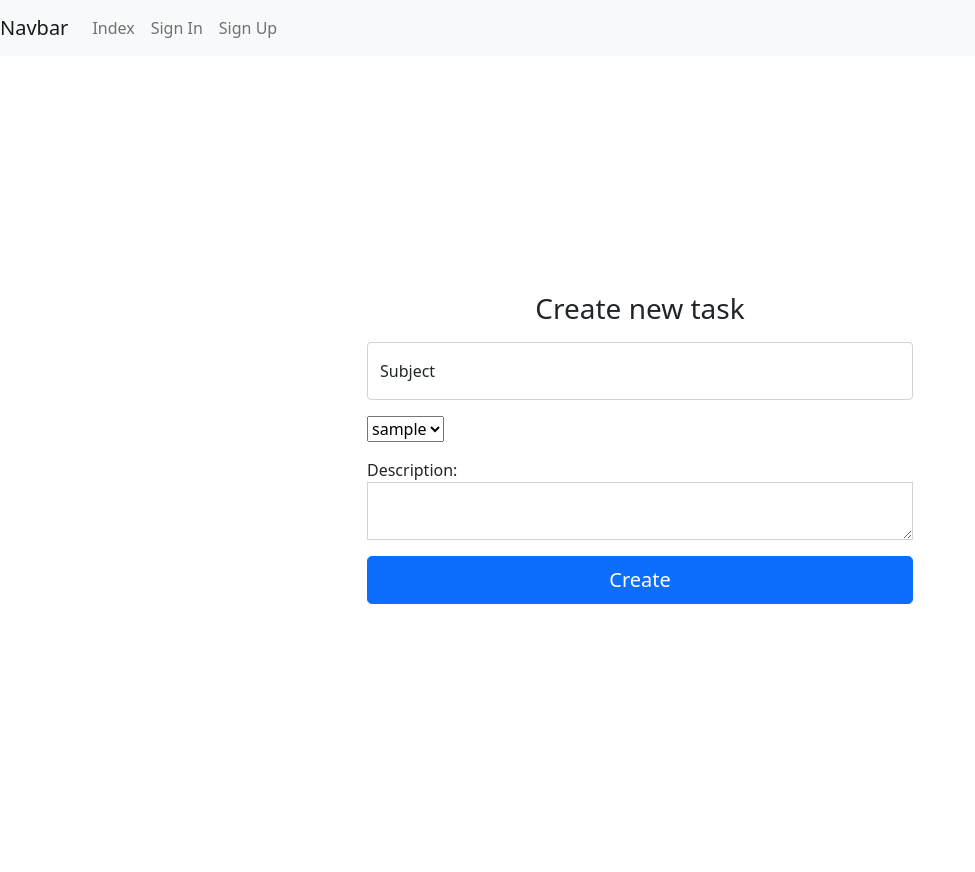
After one commit to artem-create16/to-do-list, a Flask app: page /task/1/create in a window 1280 px wide. The commit adds this page. Shown: the whole page, without its empty margins (0-975 px from the left). Run offline with Flask 2, Linux system fonts and the light colour scheme; tables that the repository leaves empty hold one stand-in row (values such as "Sample post"); parts of the project's set-up code (start-up, migrations or seed data) failed here and were passed over.

Commit message:
creating task

```diff
--- a/application/__init__.py
+++ b/application/__init__.py
@@ -24,11 +24,13 @@ def init_app():
         from application.main.routes import main_blueprint
         from application.auth.routes import auth_blueprint
         from application.project.routes import project_blueprint
+        from application.task.routes import task_blueprint
         from application.models import User, Task, Project
         from .admin import AdminView, HomeAdminView
         app.register_blueprint(main_blueprint)
         app.register_blueprint(auth_blueprint)
         app.register_blueprint(project_blueprint)
+        app.register_blueprint(task_blueprint)
         # commands
         from application.core.commands import seed_db
         app.cli.add_command(seed_db)
--- a/application/project/routes.py
+++ b/application/project/routes.py
@@ -38,7 +38,7 @@ def delete_project(project_id):
     return controller.delete_project(project_id)
 
 
-@project_blueprint.route('/<project_id>/del')
+@project_blueprint.route('/<project_id>/<user_id>/del')
 @login_required
-def delete_member_of_project(project_id):
-    return controller.delete_member_of_project(project_id)
+def delete_member_of_project(project_id, user_id):
+    return controller.delete_member_of_project(project_id, user_id)
--- /dev/null
+++ b/application/task/controller.py
@@ -0,0 +1,35 @@
+from flask import render_template, redirect, url_for, request
+from flask_login import current_user
+
+from application import db
+from application.models import User, Task, users_projects, Project
+from application.task.form import TaskForm
+
+
+def create_task(project_id):
+    project = Project.query.filter_by(id=project_id).first()
+    members = User.query.join(users_projects).join(Project).filter(
+        users_projects.c.project_id == project.id).all()
+    form = TaskForm()
+    form.assignee_id.choices = members
+    if request.method == 'POST':
+        print("YEEEESSS", flush=True)
+        creator = User.query.filter_by(username=current_user.username).first()
+        select = request.form.getlist('members')
+        assignee_id = int(select[0])
+        new_task = Task(
+            project_id = project_id,
+            subject = form.subject.data,
+            description = form.description.data,
+            creator_id = creator.id,
+            assignee_id = assignee_id,
+            status = 'to_do'
+        )
+        db.session.add(new_task)
+        db.session.commit()
+        return redirect(url_for('project.show_project', project_id=project_id))
+    return render_template('task/creating.html', title='Creating task', form=form)
+
+
+def delete_task(task_id):
+    task = Task.query.filter_by(id=task_id)
--- a/application/project/task/form.py
+++ b/application/task/form.py
@@ -1,5 +1,5 @@
 from flask_wtf import FlaskForm
-from wtforms import StringField, SubmitField
+from wtforms import StringField, SubmitField, SelectField
 from wtforms.validators import DataRequired
 
 
@@ -7,5 +7,5 @@ class TaskForm(FlaskForm):
     subject = StringField('Subject', validators=[DataRequired()])
     description = StringField('Description')
     creator_id = StringField('Creator_id', validators=[DataRequired()])
-    assignee_id = StringField('Assignee_id', validators=[DataRequired()])
+    assignee_id = SelectField('Assignee_id', validators=[DataRequired()])
     submit = SubmitField('Create')
--- /dev/null
+++ b/application/task/routes.py
@@ -0,0 +1,16 @@
+import os
+import application.task.controller as controller
+from flask import Blueprint
+
+template_dir = os.path.abspath('../templates')
+task_blueprint = Blueprint('task', __name__, url_prefix='/task', template_folder=template_dir)
+
+
+@task_blueprint.route('/<project_id>/create', methods=['GET', 'POST'])
+def create_task(project_id):
+    return controller.create_task(project_id)
+
+
+@task_blueprint.route('/<project_id>/delete')
+def delete_task(task_id):
+    return controller.delete_task(task_id)
--- a/application/templates/project/edit_project.html
+++ b/application/templates/project/edit_project.html
@@ -32,14 +32,15 @@
                 </div>
 
                 <div class="form-floating mb-3">
-                    <h6>currently users:</h6>
+                    <h5>Currently users:</h5>
                     {% for project_member in project_members %}
                         <p>{{ project_member.username }} <a type="button" href="{{ url_for('project.delete_member_of_project', project_id=project.id, user_id=project_member.id) }}">delete</a></p>
                     {% endfor %}
                 </div>
 
                 <div class="form-floating mb-3">
-                    <select id="members" name="members" multiple="multiple">
+                    <h5>If you want to add users to the project, select them here:</h5>
+                    <select class="form-select form-select-bg mb-3 form-select-line-height: 10" id="members" name="members" multiple="multiple">
                         {% for member in form.users.choices %}
                             <option value="{{ member.id }}">{{ member.username }}</option>
                         {% endfor %}
--- /dev/null
+++ b/application/templates/task/creating.html
@@ -0,0 +1,37 @@
+{% extends "layout.html" %}
+
+{% block content %}
+
+    <div class="row align-items-center h-100">
+        <div class="col-6 mx-auto">
+            <form action="" method="POST">
+                {{ form.csrf_token }}
+                <h1 class="h3 mb-3 fw-normal text-center">Create new task</h1>
+
+                <div class="form-floating mb-3">
+                    <input type="text" name="subject" class="form-control" id="subject" placeholder="subject">
+                    <label for="subject">Subject</label>
+                </div>
+
+                <div class="form-floating mb-3">
+                    <select id="members" name="members">
+                        {% for member in form.assignee_id.choices %}
+                            <option value="{{ member.id }}">{{ member.username }}</option>
+                        {% endfor %}
+                    </select>
+                </div>
+
+                <div class="form-group">
+                    <label for="description">Description: </label>
+                <div class="form-floating mb-3">
+                    <textarea style="white-space: normal" class="form-control rounded-0" name="description" id="description" placeholder="description" rows="10"></textarea>
+                </div>
+                </div>
+
+                <button class="w-100 btn btn-lg btn-primary" type="submit">Create</button>
+                <p class="mt-5 mb-3 text-muted text-center"></p>
+            </form>
+        </div>
+    </div>
+
+{% endblock %}
```
Also changed, not shown: application/project/controller.py (+17 -12 lines), application/project/task/controller.py (deleted, +0 -11 lines), application/templates/project/project.html (+16 -8 lines), application/project/task/routes.py (deleted).
